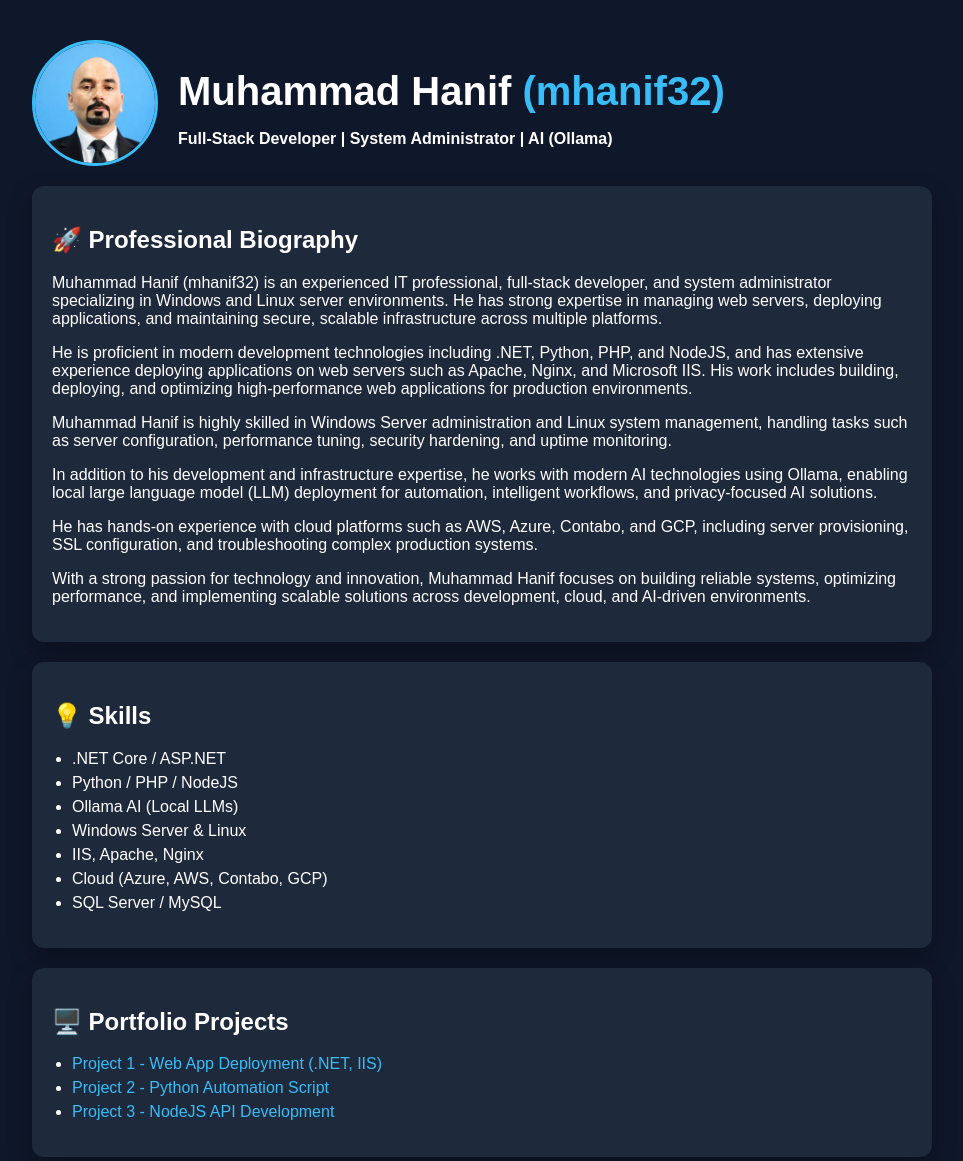
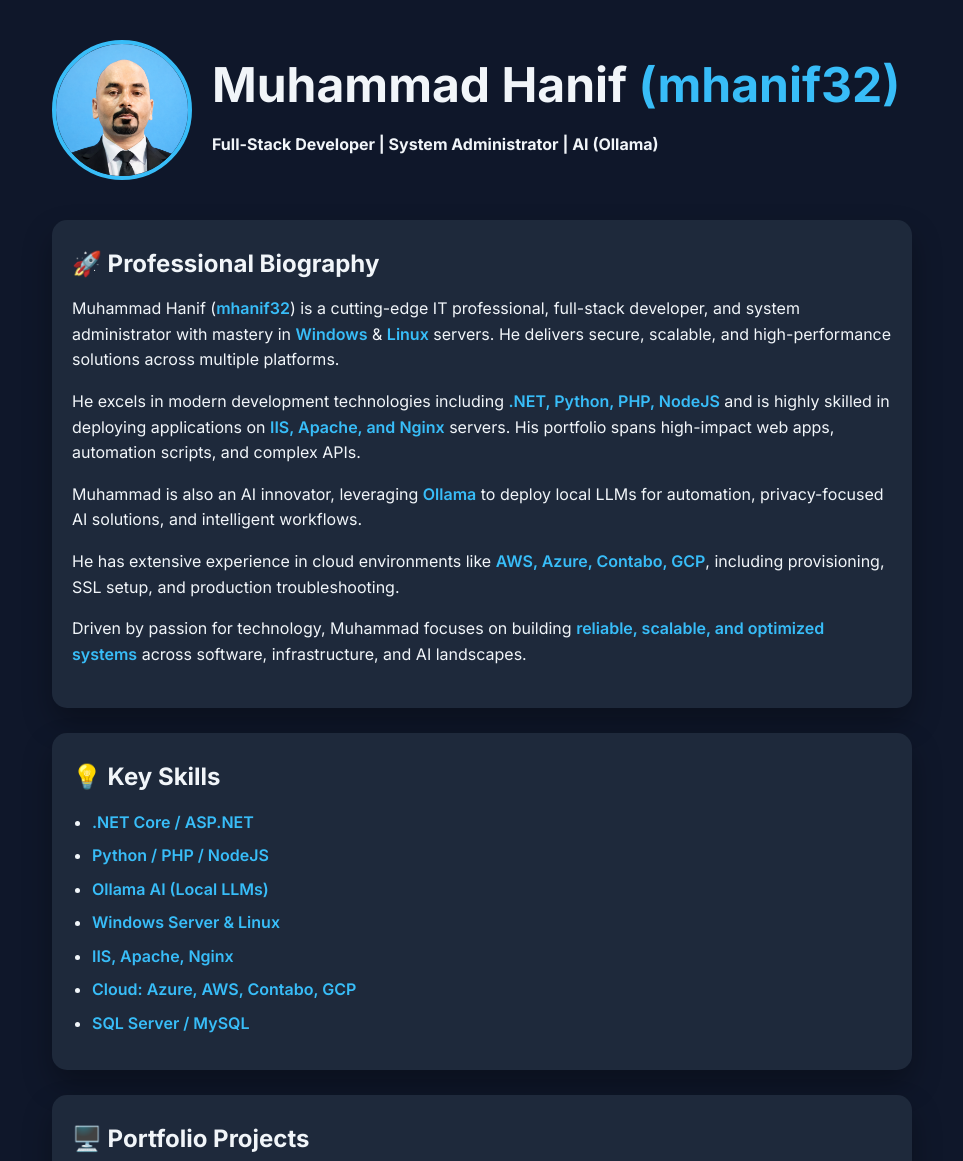
Before and after one commit to mhanif32/mhanif32.github.io, a plain HTML site: page index.html in a window 1280 px wide. Shown: the top 1161 px of the page, without its empty margins (158-1121 px from the left). Drawn offline with Linux system fonts and the light colour scheme.

Commit message:
Update index.html

```diff
--- a/index.html
+++ b/index.html
@@ -3,7 +3,7 @@
 <head>
   <meta charset="UTF-8">
   <meta name="viewport" content="width=device-width, initial-scale=1.0">
-  <title>Muhammad Hanif (mhanif32) | Full-Stack Developer | AI (Ollama) | Windows & Linux Admin</title>
+  <title>Muhammad Hanif (mhanif32) | Full-Stack Developer | AI Ollama | Windows & Linux Admin</title>
   <meta name="description" content="Muhammad Hanif (mhanif32) - Full-stack developer, system administrator, AI Ollama expert, .NET, Python, PHP, IIS, Apache, Nginx, Windows & Linux servers, Cloud (AWS, Contabo, Azure, GCP)">
   <meta name="keywords" content="mhanif32, Muhammad Hanif, Full-Stack Developer, .NET, Python, PHP, NodeJS, Ollama AI, Windows Server, Linux Server, IIS, Apache, Nginx, Cloud, AWS, Azure, Contabo, GCP, SQL, MySQL">
   <link rel="icon" href="favicon.ico" type="image/x-icon">
@@ -29,17 +29,40 @@
   </script>
 
   <style>
-    body {font-family: Arial, sans-serif; margin:0; background:#0f172a; color:#fff;}
-    .container {max-width:900px; margin:auto; padding:40px;}
-    h1 {font-size:40px; margin-bottom:10px;}
-    .tag {color:#38bdf8;}
-    .card {background:#1e293b; padding:20px; border-radius:12px; margin-top:20px; box-shadow:0 10px 25px rgba(0,0,0,0.3);}
-    a {color:#38bdf8; text-decoration:none;}
-    .btn {display:inline-block; margin:10px 10px 0 0; padding:10px 15px; background:#38bdf8; color:#000; border-radius:6px; font-weight:bold;}
-    .profile {display:flex; align-items:center; gap:20px; flex-wrap:wrap;}
-    .profile img {width:120px; height:120px; border-radius:50%; object-fit:cover; border:3px solid #38bdf8;}
+    @import url('https://fonts.googleapis.com/css2?family=Inter:wght@400;600;700&display=swap');
+
+    :root {
+      --primary: #38bdf8;
+      --bg: #0f172a;
+      --card-bg: #1e293b;
+      --text-light: #f1f5f9;
+      --text-muted: #94a3b8;
+      --btn-hover: #0ea5e9;
+    }
+
+    * {margin:0; padding:0; box-sizing:border-box;}
+    body {font-family: 'Inter', sans-serif; background: var(--bg); color: var(--text-light); line-height:1.6;}
+    a {color: var(--primary); text-decoration:none; transition:0.3s;}
+    a:hover {color: var(--btn-hover);}
+    .container {max-width:900px; margin: auto; padding: 40px 20px;}
+    h1 {font-size:3rem; margin-bottom:0.5rem;}
+    h2 {font-size:1.5rem; margin-bottom:0.8rem; display:flex; align-items:center; gap:10px;}
+    .tag {color: var(--primary);}
+    .profile {display:flex; flex-wrap:wrap; align-items:center; gap:20px; margin-bottom:40px;}
+    .profile img {width:140px; height:140px; border-radius:50%; border:4px solid var(--primary); object-fit:cover; transition:0.3s;}
+    .profile img:hover {transform: scale(1.05);}
+    .card {background: var(--card-bg); padding:25px 20px; border-radius:15px; margin-bottom:25px; box-shadow:0 15px 30px rgba(0,0,0,0.3); transition:0.3s;}
+    .card:hover {transform: translateY(-5px);}
     ul {padding-left:20px;}
-    li {margin-bottom:6px;}
+    li {margin-bottom:8px;}
+    .btn {display:inline-block; margin:10px 10px 0 0; padding:12px 20px; background: var(--primary); color:#000; font-weight:600; border-radius:8px; transition:0.3s;}
+    .btn:hover {background: var(--btn-hover);}
+    .highlight {color: var(--primary); font-weight:600;}
+    p {margin-bottom:1rem;}
+    @media(max-width:600px){
+      .profile {flex-direction:column; text-align:center;}
+      .profile div {width:100%;}
+    }
   </style>
 </head>
 <body>
@@ -55,36 +78,23 @@
 
     <div class="card">
       <h2>🚀 Professional Biography</h2>
-      <p>
-        Muhammad Hanif (mhanif32) is an experienced IT professional, full-stack developer, and system administrator specializing in Windows and Linux server environments. He has strong expertise in managing web servers, deploying applications, and maintaining secure, scalable infrastructure across multiple platforms.
-      </p>
-      <p>
-        He is proficient in modern development technologies including .NET, Python, PHP, and NodeJS, and has extensive experience deploying applications on web servers such as Apache, Nginx, and Microsoft IIS. His work includes building, deploying, and optimizing high-performance web applications for production environments.
-      </p>
-      <p>
-        Muhammad Hanif is highly skilled in Windows Server administration and Linux system management, handling tasks such as server configuration, performance tuning, security hardening, and uptime monitoring.
-      </p>
-      <p>
-        In addition to his development and infrastructure expertise, he works with modern AI technologies using Ollama, enabling local large language model (LLM) deployment for automation, intelligent workflows, and privacy-focused AI solutions.
-      </p>
-      <p>
-        He has hands-on experience with cloud platforms such as AWS, Azure, Contabo, and GCP, including server provisioning, SSL configuration, and troubleshooting complex production systems.
-      </p>
-      <p>
-        With a strong passion for technology and innovation, Muhammad Hanif focuses on building reliable systems, optimizing performance, and implementing scalable solutions across development, cloud, and AI-driven environments.
-      </p>
+      <p>Muhammad Hanif (<span class="highlight">mhanif32</span>) is a cutting-edge IT professional, full-stack developer, and system administrator with mastery in <span class="highlight">Windows</span> & <span class="highlight">Linux</span> servers. He delivers secure, scalable, and high-performance solutions across multiple platforms.</p>
+      <p>He excels in modern development technologies including <span class="highlight">.NET, Python, PHP, NodeJS</span> and is highly skilled in deploying applications on <span class="highlight">IIS, Apache, and Nginx</span> servers. His portfolio spans high-impact web apps, automation scripts, and complex APIs.</p>
+      <p>Muhammad is also an AI innovator, leveraging <span class="highlight">Ollama</span> to deploy local LLMs for automation, privacy-focused AI solutions, and intelligent workflows.</p>
+      <p>He has extensive experience in cloud environments like <span class="highlight">AWS, Azure, Contabo, GCP</span>, including provisioning, SSL setup, and production troubleshooting.</p>
+      <p>Driven by passion for technology, Muhammad focuses on building <span class="highlight">reliable, scalable, and optimized systems</span> across software, infrastructure, and AI landscapes.</p>
     </div>
 
     <div class="card">
-      <h2>💡 Skills</h2>
+      <h2>💡 Key Skills</h2>
       <ul>
-        <li>.NET Core / ASP.NET</li>
-        <li>Python / PHP / NodeJS</li>
-        <li>Ollama AI (Local LLMs)</li>
-        <li>Windows Server & Linux</li>
-        <li>IIS, Apache, Nginx</li>
-        <li>Cloud (Azure, AWS, Contabo, GCP)</li>
-        <li>SQL Server / MySQL</li>
+        <li><span class="highlight">.NET Core / ASP.NET</span></li>
+        <li><span class="highlight">Python / PHP / NodeJS</span></li>
+        <li><span class="highlight">Ollama AI (Local LLMs)</span></li>
+        <li><span class="highlight">Windows Server & Linux</span></li>
+        <li><span class="highlight">IIS, Apache, Nginx</span></li>
+        <li><span class="highlight">Cloud: Azure, AWS, Contabo, GCP</span></li>
+        <li><span class="highlight">SQL Server / MySQL</span></li>
       </ul>
     </div>
 
@@ -99,10 +109,10 @@
 
     <div class="card">
       <h2>🌐 Find Me Online</h2>
-      <a class="btn" href="https://www.upwork.com/freelancers/~01f602ea358de439ef">Hire on Upwork</a>
-      <a class="btn" href="https://www.linkedin.com/in/mhanif32/">LinkedIn Profile</a>
-      <a class="btn" href="https://github.com/mhanif32">GitHub Projects</a>
-      <a class="btn" href="https://www.facebook.com/mhanif32/">Facebook Page</a>
+      <a class="btn" href="https://www.upwork.com/freelancers/~01f602ea358de439ef" target="_blank">Hire on Upwork</a>
+      <a class="btn" href="https://www.linkedin.com/in/mhanif32/" target="_blank">LinkedIn</a>
+      <a class="btn" href="https://github.com/mhanif32" target="_blank">GitHub</a>
+      <a class="btn" href="https://www.facebook.com/mhanif32/" target="_blank">Facebook</a>
     </div>
 
     <div class="card">
@@ -111,11 +121,6 @@
       <p>WhatsApp: <a href="https://wa.me/923009255671" target="_blank">+92 300 9255671</a></p>
     </div>
 
-    <div class="card">
-      <h2>🔍 SEO Note</h2>
-      <p>Search "mhanif32" on Google to find all my profiles and work.</p>
-    </div>
-
   </div>
 </body>
 </html>
```
